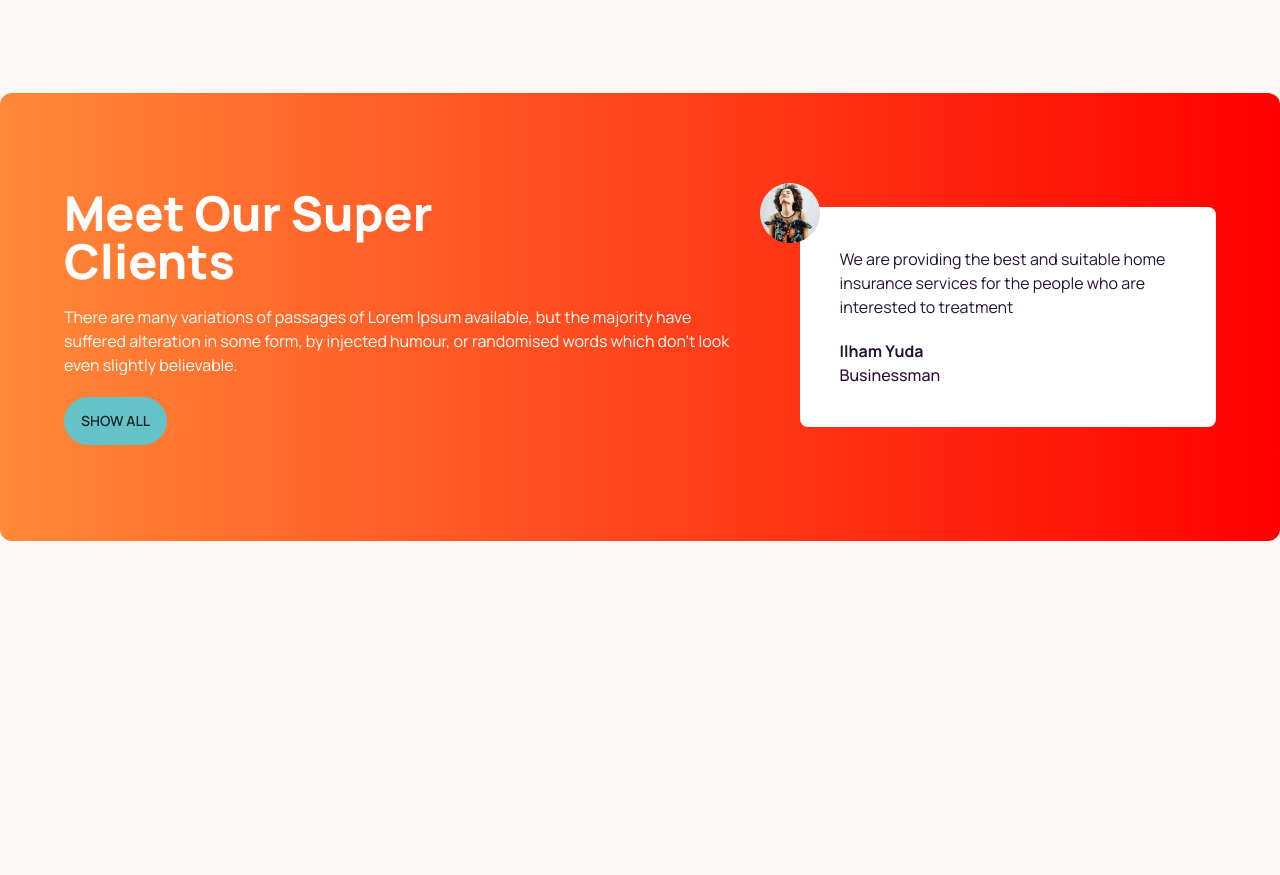
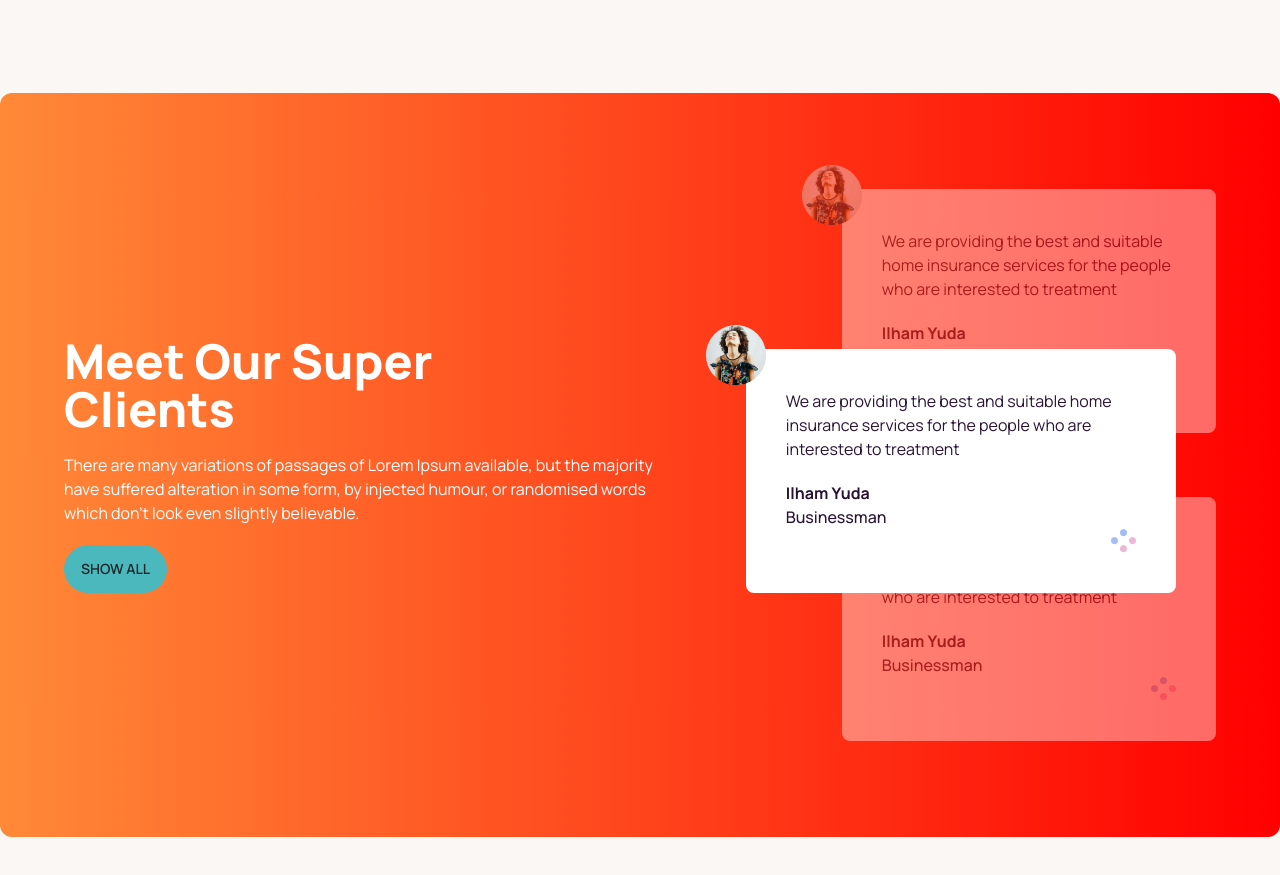
Before and after one commit to MHMIZAN09/tea-house, a plain HTML site: page index.html in a window 1280 px wide. Shown: the part 1582-2457 px from the top of the page. Before the commit the page ends 2219 px from the top, so only its background shows below. Drawn offline with nearby package versions, Linux system fonts and the light colour scheme.

Commit message:
add Meet Our Super Clients

```diff
--- a/index.html
+++ b/index.html
@@ -39,6 +39,7 @@
       };
     </script>
   </head>
+
   <body class="font-manrope">
     <header class="container mx-auto">
       <div class="hero">
@@ -165,18 +166,72 @@
         </div>
       </section>
       <!-- Meet Our Super Clients -->
-      <section class="my-24 rounded-xl bg-gradient-to-r from-[#FF8938] to-[#F00] px-16 py-24 flex justify-center items-center flex-col lg:flex-row gap-12">
-        <div class="space-y-5">
-          <h2 class="text-5xl font-extrabold text-white">Meet Our Super <br> Clients</h2>
-          <p class="text-white">There are many variations of passages of Lorem Ipsum available, but the majority have suffered alteration in some form, by injected humour, or randomised words which don't look even slightly believable. </p>
-          <button class="btn btn-primary">Show All</button>
+      <section
+        class="my-24 rounded-xl bg-gradient-to-r from-[#FF8938] to-[#F00] px-16 py-24 flex justify-center  flex-col lg:flex-row gap-12"
+      >
+        <div class="flex lg:pr-28 items-center" >
+          <div class="space-y-5">
+            <h2 class="text-5xl font-extrabold text-white">
+              Meet Our Super <br />
+              Clients
+            </h2>
+            <p class="text-white">
+              There are many variations of passages of Lorem Ipsum available, but
+              the majority have suffered alteration in some form, by injected
+              humour, or randomised words which don't look even slightly
+              believable.
+            </p>
+            <button class="btn btn-active btn-primary">Show All</button>
+          </div>
         </div>
-        <div>
-          <div class="relative p-10 rounded-lg bg-white">
-            <img class="absolute -left-10 -top-6" src="images/client.png" alt="">
-            <p>We are providing the best and suitable home insurance services for the people who are interested to treatment</p>
+        <div class="relative">
+          <div class="relative z-10 mb-16 opacity-40 p-10 rounded-lg bg-white">
+            <img
+              class="absolute -left-10 -top-6"
+              src="images/client.png"
+              alt=""
+            />
+            <p>
+              We are providing the best and suitable home insurance services for
+              the people who are interested to treatment
+            </p>
             <h4 class="font-bold mt-5">Ilham Yuda</h4>
             <p class="font-medium">Businessman</p>
+            <div class="flex justify-end">
+              <img src="images/Group 4080.jpg" alt="" />
+            </div>
+          </div>
+          <div class="absolute z-20 top-40 lg:-left-24 p-10 lg:w-[430px] rounded-lg bg-white">
+            <img
+              class="absolute -left-10 -top-6"
+              src="images/client.png"
+              alt=""
+            />
+            <p>
+              We are providing the best and suitable home insurance services for
+              the people who are interested to treatment
+            </p>
+            <h4 class="font-bold mt-5">Ilham Yuda</h4>
+            <p class="font-medium">Businessman</p>
+            <div class="flex justify-end">
+              <img src="images/Group 4080.jpg" alt="" />
+            </div>
+          </div>
+          <div class="relative z-10 opacity-40 p-10 rounded-lg bg-white">
+            <img
+              class="absolute -left-10 -top-6"
+              src="images/client.png"
+              alt=""
+            />
+            <p>
+              We are providing the best and suitable home insurance services for
+              the people who are interested to treatment
+            </p>
+            <h4 class="font-bold mt-5">Ilham Yuda</h4>
+            <p class="font-medium">Businessman</p>
+            <div class="flex justify-end">
+              <img src="images/Group 4080.jpg" alt="" />
+            </div>
           </div>
         </div>
       </section>
```
Also changed, not shown: images/Group 4080.jpg (added).
